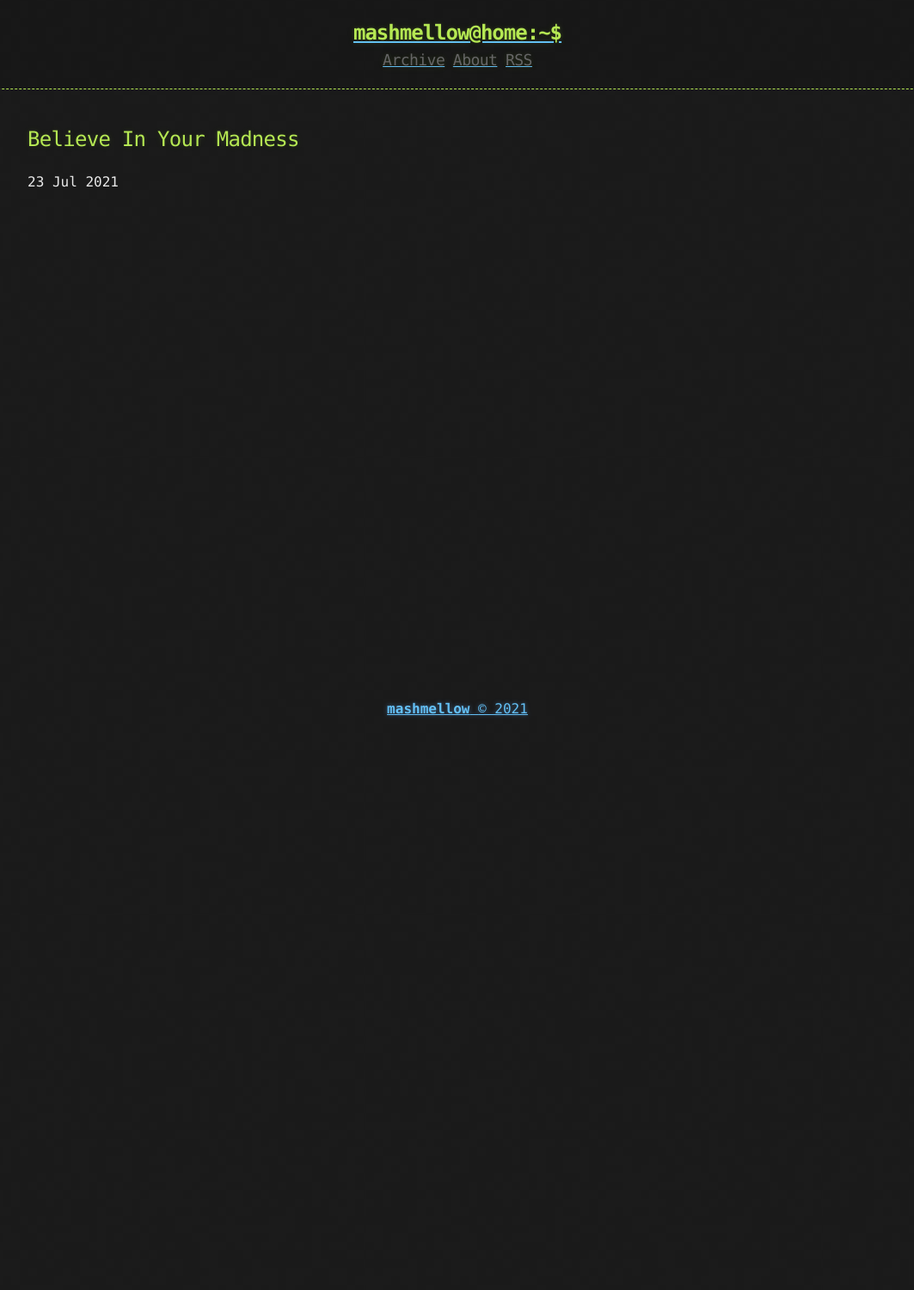
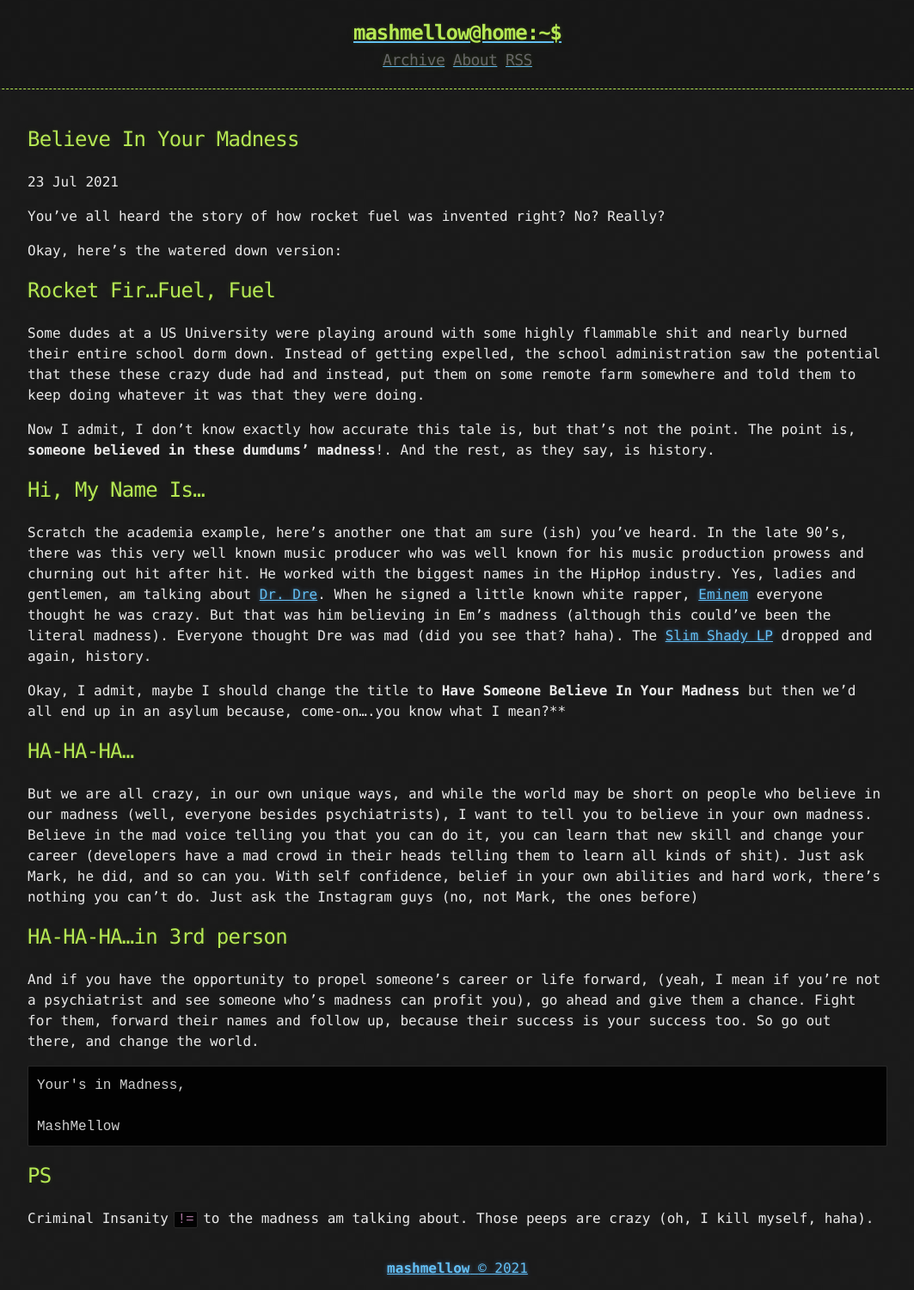
Before and after one commit to mashm3ll0w/mashm3ll0w.github.io, a Jekyll site: the page built from _posts/2021-07-23-believe -in-your-madness.md, in a window 1280 px wide. Shown: the whole page at 86% size, without its empty margins (108-1171 px from the left). Built offline with Jekyll 4.4.1, drawn with Linux system fonts in a browser that asks for light colours; before the commit the page ends 900 px from its top, so only the background shows below that.

Commit message:
Post 2 - Believing in your madness - post complete

````diff
--- a/_posts/2021-07-23-believe -in-your-madness.md
+++ b/_posts/2021-07-23-believe -in-your-madness.md
@@ -4,3 +4,34 @@ title:  "Believe In Your Madness"
 date:   2021-07-23 12:00:00 +0300
 categories: jekyll update
 ---
+
+You've all heard the story of how rocket fuel was invented right? No? Really?
+
+Okay, here's the watered down version:
+
+## Rocket Fir...Fuel, Fuel
+Some dudes at a US University were playing around with some highly flammable shit and nearly burned their entire school dorm down. Instead of getting expelled, the school administration saw the potential that these these crazy dude had and instead, put them on some remote farm somewhere and told them to keep doing whatever it was that they were doing.
+
+Now I admit, I don't know exactly how accurate this tale is, but that's not the point. The point is, **someone believed in these dumdums' madness**!. And the rest, as they say, is history.
+
+## Hi, My Name Is...
+Scratch the academia example, here's another one that am sure (ish) you've heard. In the late 90's, there was this very well known music producer who was well known for his music production prowess and churning out hit after hit. He worked with the biggest names in the HipHop industry. Yes, ladies and gentlemen, am talking about [Dr. Dre](https://www.drdre.com/). When he signed a little known white rapper, [Eminem](https://www.eminem.com/) everyone thought he was crazy. But that was him believing in Em's madness (although this could've been the literal madness). Everyone thought Dre was mad (did you see that? haha). The [Slim Shady LP](https://en.wikipedia.org/wiki/The_Slim_Shady_LP) dropped and again, history.
+
+Okay, I admit, maybe I should change the title to **Have Someone Believe In Your Madness** but then we'd all end up in an asylum because, come-on....you know what I mean?**
+
+## HA-HA-HA...
+But we are all crazy, in our own unique ways, and while the world may be short on people who believe in our madness (well, everyone besides psychiatrists), I want to tell you to believe in your own madness. Believe in the mad voice telling you that you can do it, you can learn that new skill and change your career (developers have a mad crowd in their heads telling them to learn all kinds of shit). Just ask Mark, he did, and so can you. With self confidence, belief in your own abilities and hard work, there's nothing you can't do. Just ask the Instagram guys (no, not Mark, the ones before)
+
+## HA-HA-HA...in 3rd person
+
+And if you have the opportunity to propel someone's career or life forward, (yeah, I mean if you're not a psychiatrist and see someone who's madness can profit you), go ahead and give them a chance. Fight for them, forward their names and follow up, because their success is your success too.
+So go out there, and change the world.
+
+```
+Your's in Madness,
+
+MashMellow
+```
+
+## PS
+Criminal Insanity ```!=``` to the madness am talking about. Those peeps are crazy (oh, I kill myself, haha).
````
